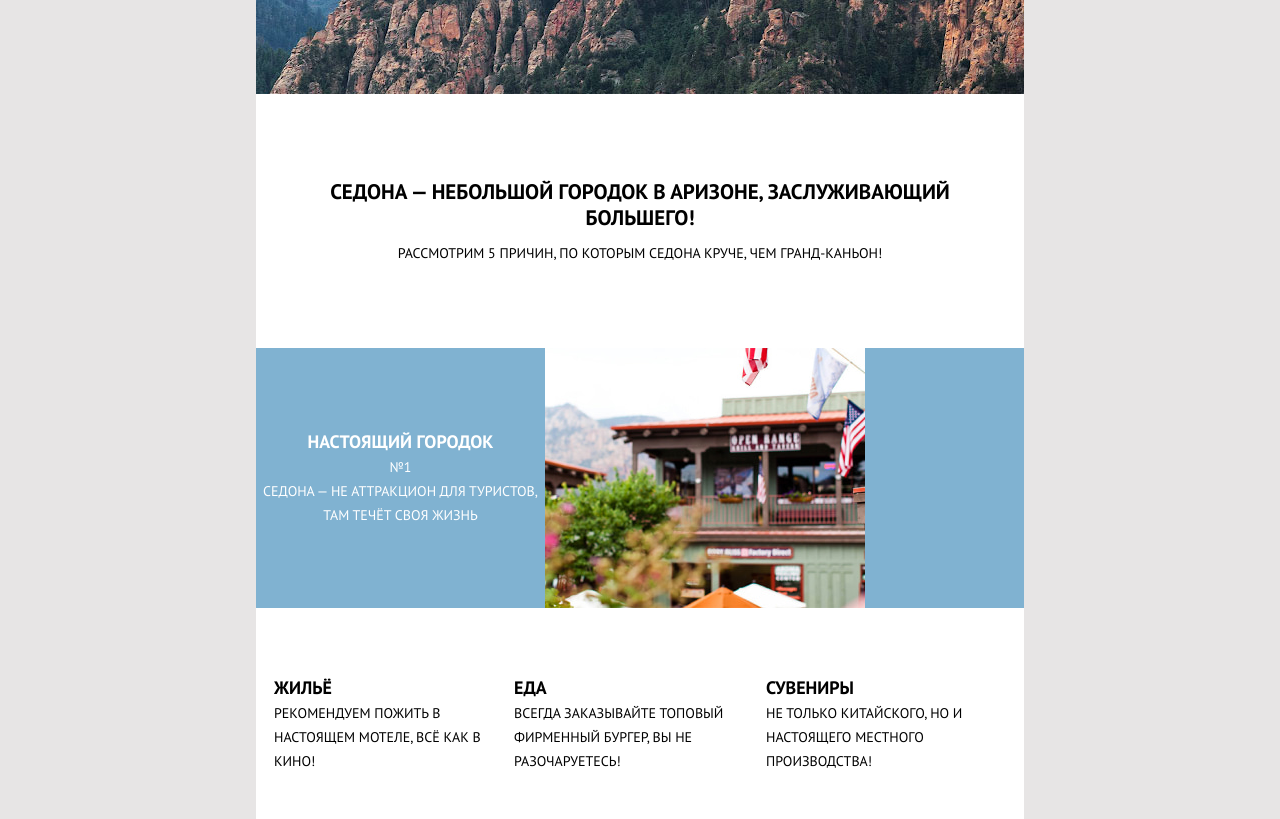
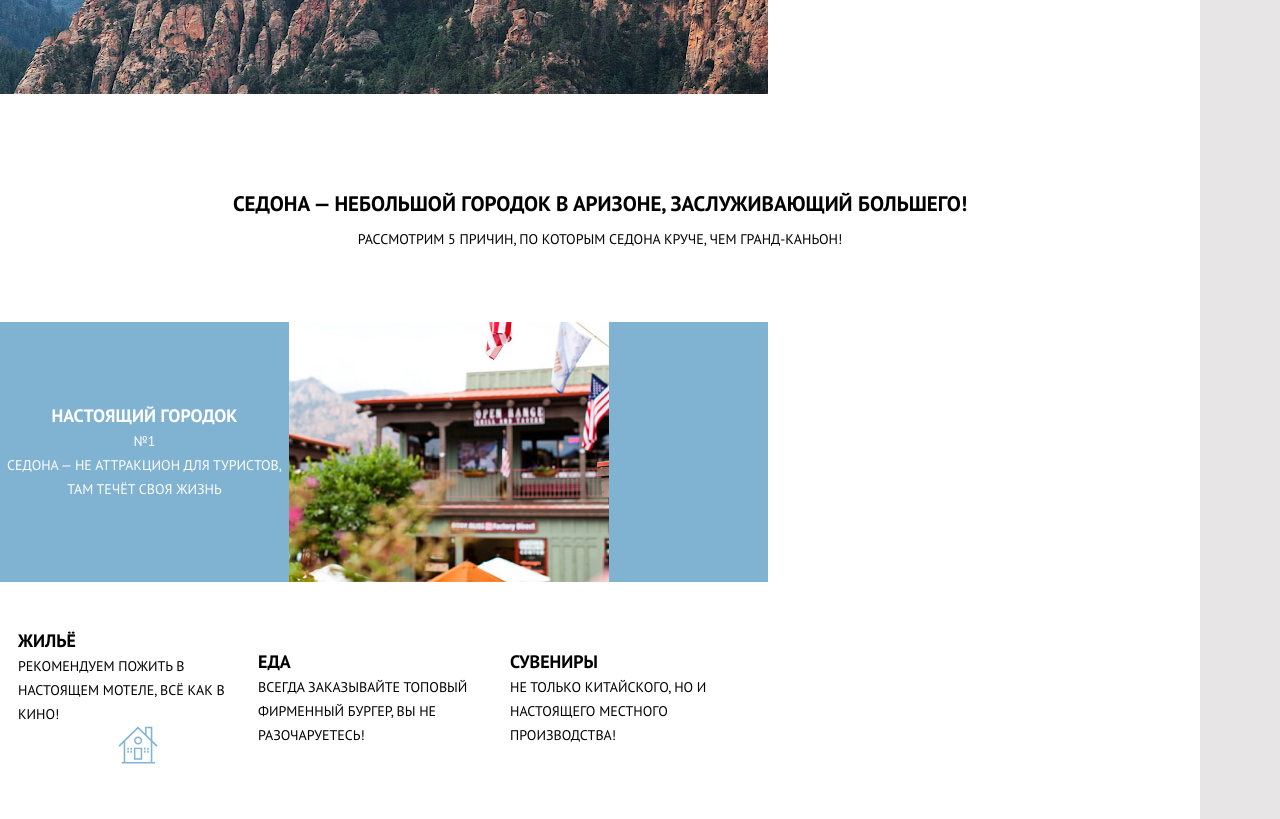
Before and after one commit to htmlacademy-adaptive/1359017-sedona-27, a website: page source/index.html in a window 1280 px wide. Shown: the part 480-1299 px from the top of the page. Drawn offline with nearby package versions, Linux system fonts and the light colour scheme; files that its build step writes are made by us from their sources.

Commit message:
Добавляет сетки и декоративные элементы

```diff
--- a/source/sass/block/advantages.scss
+++ b/source/sass/block/advantages.scss
@@ -50,6 +50,10 @@
     justify-content: center;
     border: none;
   }
+
+  &--house-icon::after {
+    content: url("../../img/icon-house-mob.svg");
+  }
 }
 
 .advantages__item--first {
@@ -88,8 +92,11 @@
     flex-direction: column;
     justify-content: center;
     padding: 0;
-    min-width: 256px;
-    max-width: 400px;
+    width: 256px;
+  }
+
+  @media (min-width: $desktop-width) {
+    width: 400px;
   }
 }
 
--- a/source/sass/block/page-search.scss
+++ b/source/sass/block/page-search.scss
@@ -7,6 +7,10 @@
   @media (min-width: $tablet-width) {
     padding-top: 61px;
     padding-bottom: 58px;
+  }
+
+  @media (min-width: $desktop-width) {
+    padding-bottom: 66px;
   }
 }
 
--- a/source/sass/block/page.scss
+++ b/source/sass/block/page.scss
@@ -3,15 +3,18 @@
 }
 
 .page__container {
-  margin: 0 auto;
-}
-
-.page__body {
-  margin: 0 auto;
   width: 320px;
   background-color: #ffffff;
 
   @media (min-width: $tablet-width) {
     min-width: 768px;
   }
+
+  @media (min-width: $desktop-width) {
+    width: $desktop-width;
+  }
 }
+
+.page__body {
+  margin: 0 auto;
+}
--- a/source/sass/block/site-list.scss
+++ b/source/sass/block/site-list.scss
@@ -3,10 +3,15 @@
   padding: 0;
   list-style-type: none;
 
-  @media (min-width: 768px) {
+  @media (min-width: $tablet-width) {
     width: 100%;
     display: grid;
     grid-template-columns: repeat(5, 153px);
+  }
+
+  @media (min-width: $desktop-width) {
+    display: grid;
+    grid-template-columns: repeat(5, 240px);
   }
 }
 
--- a/source/sass/block/welcome.scss
+++ b/source/sass/block/welcome.scss
@@ -51,6 +51,10 @@
     padding-top: 49px;
     padding-bottom: 10px;
   }
+
+  @media (min-width: $desktop-width) {
+    padding-top: 61px;
+  }
 }
 
 .welcome__subtitle {
@@ -67,6 +71,10 @@
     line-height: 24px;
     padding-bottom: 55px;
   }
+
+  @media (min-width: $desktop-width) {
+    padding-bottom: 43px;
+  }
 }
 
 .welcome__wrapper {
--- a/source/sass/global/variables.scss
+++ b/source/sass/global/variables.scss
@@ -4,5 +4,5 @@ $accent-font: "PT Sans", sans-serif;
 
 //вьюпорт
 $tablet-width:768px;
-$desktop-width:1440px;
+$desktop-width:1200px;
 $mobile-width-only:767px;
```
Also changed, not shown: source/img/icon-burger-desk.svg (added), source/img/icon-burger-mob.svg.svg (added), source/img/icon-burger-tablet.svg (added), source/img/icon-gift-desk.svg (added), source/img/icon-gift-mob.svg (added), source/img/icon-gift-tabl.svg (added), source/img/icon-house-desk.svg (added), source/img/icon-house-mob.svg (added), source/img/icon-house-tabl.svg (added), source/img/telegram-ic.svg (added), source/img/vk-ic.svg (added), source/img/youtube-ic.svg (added).
